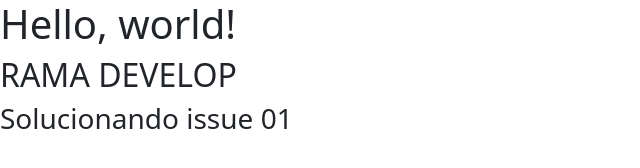
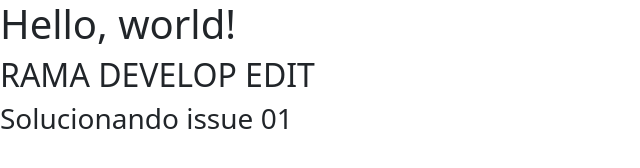
Before and after one commit to ToniDIW/Test_DIW_Pages, a plain HTML site: page index.html in a window 1280 px wide. Shown: the whole page, without its empty margins (0-640 px from the left). Drawn offline with nearby package versions, Linux system fonts and the light colour scheme.

Commit message:
Update index.html

```diff
--- a/index.html
+++ b/index.html
@@ -12,7 +12,7 @@
 
 <body>
     <h1>Hello, world!</h1>
-    <h2>RAMA DEVELOP</h2>
+    <h2>RAMA DEVELOP EDIT</h2>
     <h3>Solucionando issue 01</h3>
     <script src="https://cdn.jsdelivr.net/npm/bootstrap@5.3.0-alpha1/dist/js/bootstrap.bundle.min.js"
         integrity="sha384-w76AqPfDkMBDXo30jS1Sgez6pr3x5MlQ1ZAGC+nuZB+EYdgRZgiwxhTBTkF7CXvN"
```
